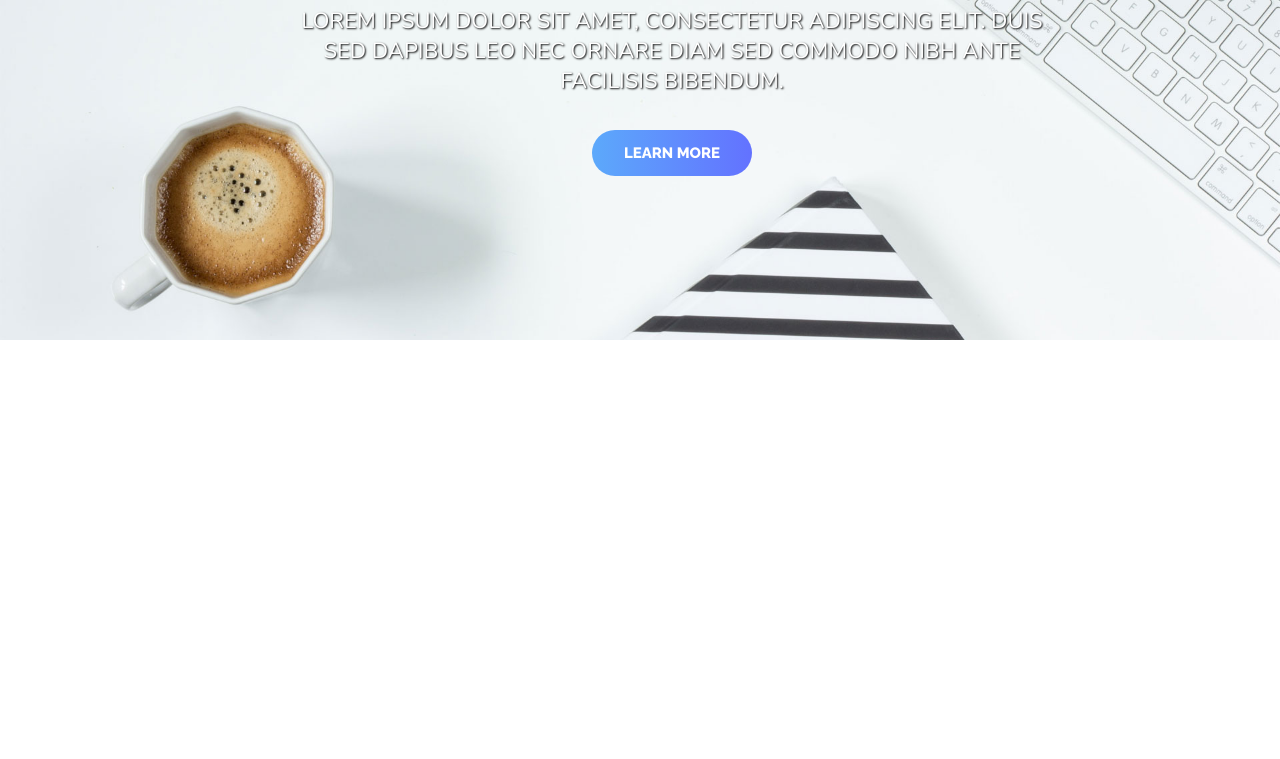
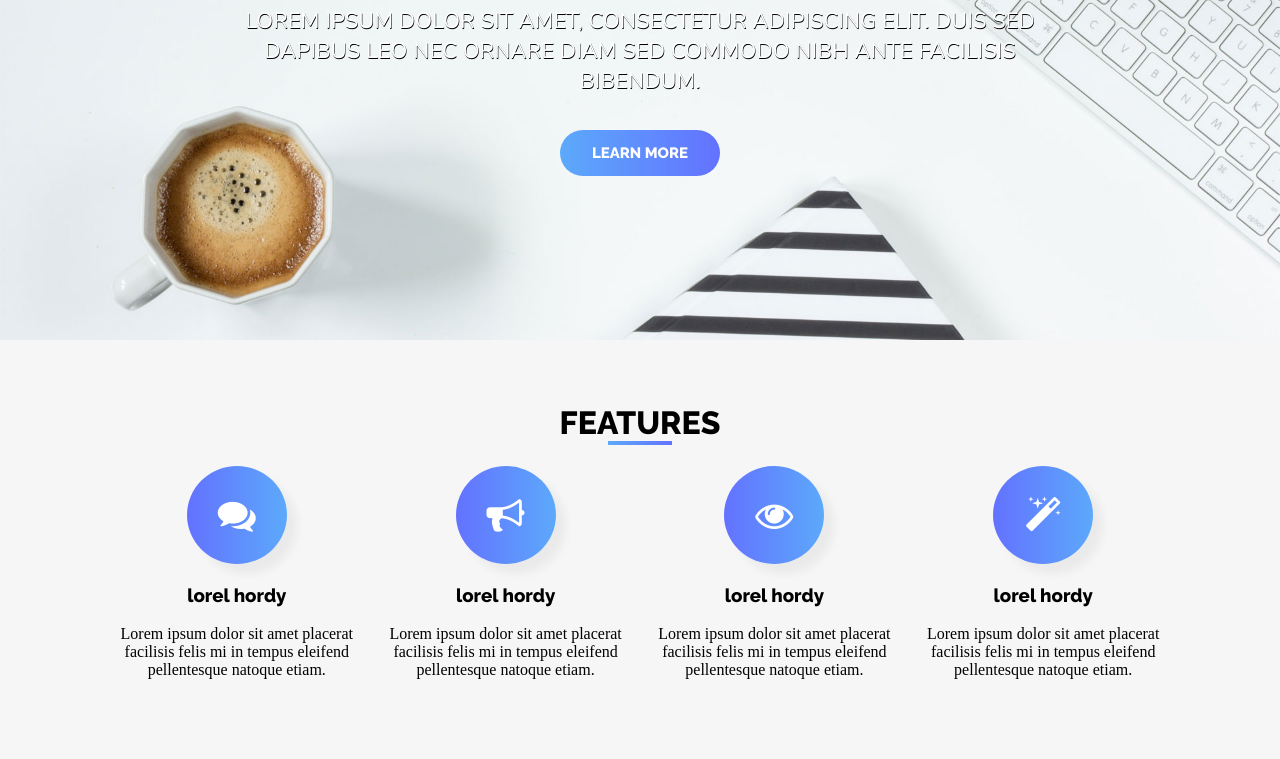
Before and after one commit to Alireza-ce/yara, a plain HTML site: page index.html in a window 1280 px wide. Shown: the part 396-1155 px from the top of the page. Before the commit the page ends 800 px from the top, so only its background shows below. Drawn offline with nearby package versions, Linux system fonts and the light colour scheme.

Commit message:
add feature section

```diff
--- a/index.html
+++ b/index.html
@@ -5,7 +5,11 @@
     <meta name="viewport" content="width=device-width, initial-scale=1.0" />
     <title>Yara 2020</title>
     <link rel="stylesheet" href="styles.css" />
-    <link href="https://fonts.googleapis.com/css2?family=Nunito&family=Raleway:wght@800&display=swap" rel="stylesheet">
+    <link
+      href="https://fonts.googleapis.com/css2?family=Nunito&family=Raleway:wght@800&display=swap"
+      rel="stylesheet"
+    />
+    <link href="https://maxcdn.bootstrapcdn.com/font-awesome/4.7.0/css/font-awesome.min.css" rel="stylesheet">
   </head>
 
   <body>
@@ -42,17 +46,66 @@
       </nav>
     </header>
     <div class="header">
-      <div class="container">
+      <div class="header-container">
         <div class="header-content">
           <h1 class="header-header">
             We Are Interact
           </h1>
           <p class="header-paragraph">
-              Lorem ipsum dolor sit amet, consectetur adipiscing elit. Duis sed dapibus leo nec ornare diam sed commodo nibh ante facilisis bibendum.
+            Lorem ipsum dolor sit amet, consectetur adipiscing elit. Duis sed
+            dapibus leo nec ornare diam sed commodo nibh ante facilisis
+            bibendum.
           </p>
           <a class="header-link" href="#">learn more</a>
         </div>
       </div>
     </div>
+    <div class="features">
+      <div class="container">
+        <div class="features-content">
+          <h1 class="features-header">
+            FEATURES
+          </h1>
+          <div class="features-card-group">
+            <div class="features-card">
+              <i class="fa fa-comments"> </i>
+              <h3>
+                lorel hordy
+              </h3>
+              <p>
+                Lorem ipsum dolor sit amet placerat facilisis felis mi in tempus eleifend pellentesque natoque etiam.
+              </p>
+            </div>
+            <div class="features-card">
+              <i class="fa fa-bullhorn"> </i>
+              <h3>
+                lorel hordy
+              </h3>
+              <p>
+                Lorem ipsum dolor sit amet placerat facilisis felis mi in tempus eleifend pellentesque natoque etiam.
+              </p>
+            </div>
+            <div class="features-card">
+              <i class="fa fa-eye"> </i>
+              <h3>
+                lorel hordy
+              </h3>
+              <p>
+                Lorem ipsum dolor sit amet placerat facilisis felis mi in tempus eleifend pellentesque natoque etiam.
+              </p>
+            </div>
+            <div class="features-card">
+              <i class="fa fa-magic"> </i>
+              <h3>
+                lorel hordy
+              </h3>
+              <p>
+                Lorem ipsum dolor sit amet placerat facilisis felis mi in tempus eleifend pellentesque natoque etiam.
+              </p>
+            </div>
+          </div>
+        </div>
+      </div>
+    </div>
   </body>
 </html>
--- a/styles.css
+++ b/styles.css
@@ -3,30 +3,44 @@ body {
   margin: 0;
 }
 
+h1,h2,h3{
+  font-family: "Raleway", sans-serif;
+}
+
 nav {
   background: white;
 }
-.nav-container{
+
+.nav-container {
   width: 84%;
-  padding:24px;
-  padding-left:8px;
+  padding: 24px;
+  padding-left: 8px;
   margin-left: 8%;
   margin-right: 8%;
 }
-.container{
+
+/* .container {
   width: 60%;
   padding: 32px;
   margin-left: 20%;
   margin-right: 20%;
+} */
+
+.header-container {
+  display: block;
+  margin: auto;
+  padding: 32px;
 }
+
 a {
   text-decoration: none;
+  outline:none
 }
+
 .nav-header {
+  font-family: "Raleway", sans-serif;
   font-size: 24px;
   font-weight: 700;
-  font-family: 'Raleway', sans-serif;
-  font-weight: bold;
 }
 
 nav ul {
@@ -38,14 +52,13 @@ nav ul li {
   display: inline-block;
   padding-right: 32px;
   padding-top: 2px;
-  font-family: 'Nunito', sans-serif;
+  font-family: "Nunito", sans-serif;
 }
 
 nav ul li a,
 .nav-header {
   text-transform: uppercase;
   color: black;
-
 }
 
 .header {
@@ -56,34 +69,37 @@ nav ul li a,
   padding-bottom: 120px;
 }
 
-.header-content{
+.header-content {
   text-align: center;
 }
 
-.header-header{
-  font-family: 'Raleway', sans-serif;
+.header-header {
+  font-family: "Raleway", sans-serif;
   font-size: 82px;
   font-weight: 700;
   margin-bottom: 8px;
 }
 
-.header-header , .header-paragraph{
+.header-header,
+.header-paragraph {
   text-transform: uppercase;
   color: white;
-  text-shadow:1px 1px 2px black;
+  text-shadow: .5px .5px .5px black;
 }
 
-.header-paragraph{
-  font-family: 'Nunito', sans-serif;
+.header-paragraph {
+  font-family: "Nunito", sans-serif;
   font-size: 22px;
   font-weight: 300;
   line-height: 30px;
+  padding: 0px 200px;
+
 }
 
-.header-link{
+.header-link {
   display: inline-block;
   padding: 14px 32px;
-  font-family: 'Raleway', sans-serif;
+  font-family: "Raleway", sans-serif;
   margin: 12px;
   font-size: 15px;
   font-weight: 500;
@@ -94,3 +110,53 @@ nav ul li a,
   color: white;
   text-transform: uppercase;
 }
+
+.features{
+  background: #f6f6f6;
+  padding-top: 64px;
+  padding-bottom: 64px;
+}
+
+.container{
+  width: 84%;
+  margin-left: 8%;
+  margin-right: 8%;
+}
+
+.features-header{
+  display: block;
+  margin-top: 0px;
+  text-align: center;
+}
+
+.features-header::after{
+  content: "";
+  display: block;
+  margin: auto;
+  width: 64px;
+  height: 4px;
+  background: linear-gradient(to right, #5ca9fb 0%, #6372ff 100%);
+}
+
+.features-card-group{
+  display: flex;
+  justify-content: space-between;
+}
+
+.features-card{
+  text-align: center;
+}
+
+.features-card i{
+  display: block;
+  margin: auto;
+  font-size: 38px;
+  width: 100px;
+  text-align: center;
+  margin-bottom: 20px;
+  color: white;
+  padding: 30px 0;
+  border-radius: 50%;
+  background: linear-gradient(to right, #6372ff 0%, #5ca9fb 100%);
+  box-shadow: 10px 10px 10px rgba(0,0,0,.05);
+}
```
Lines whose indentation alone changed are shown as unchanged.
